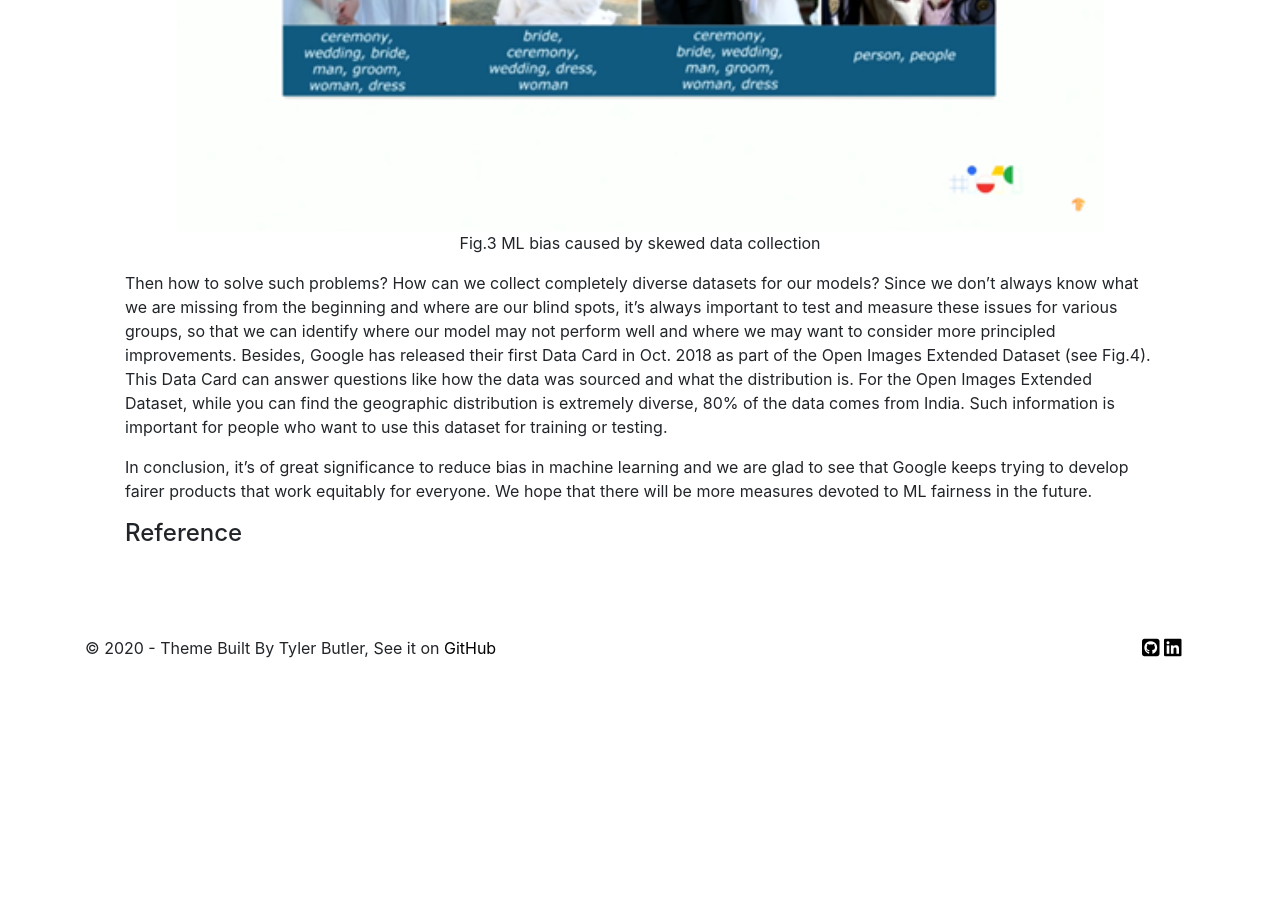
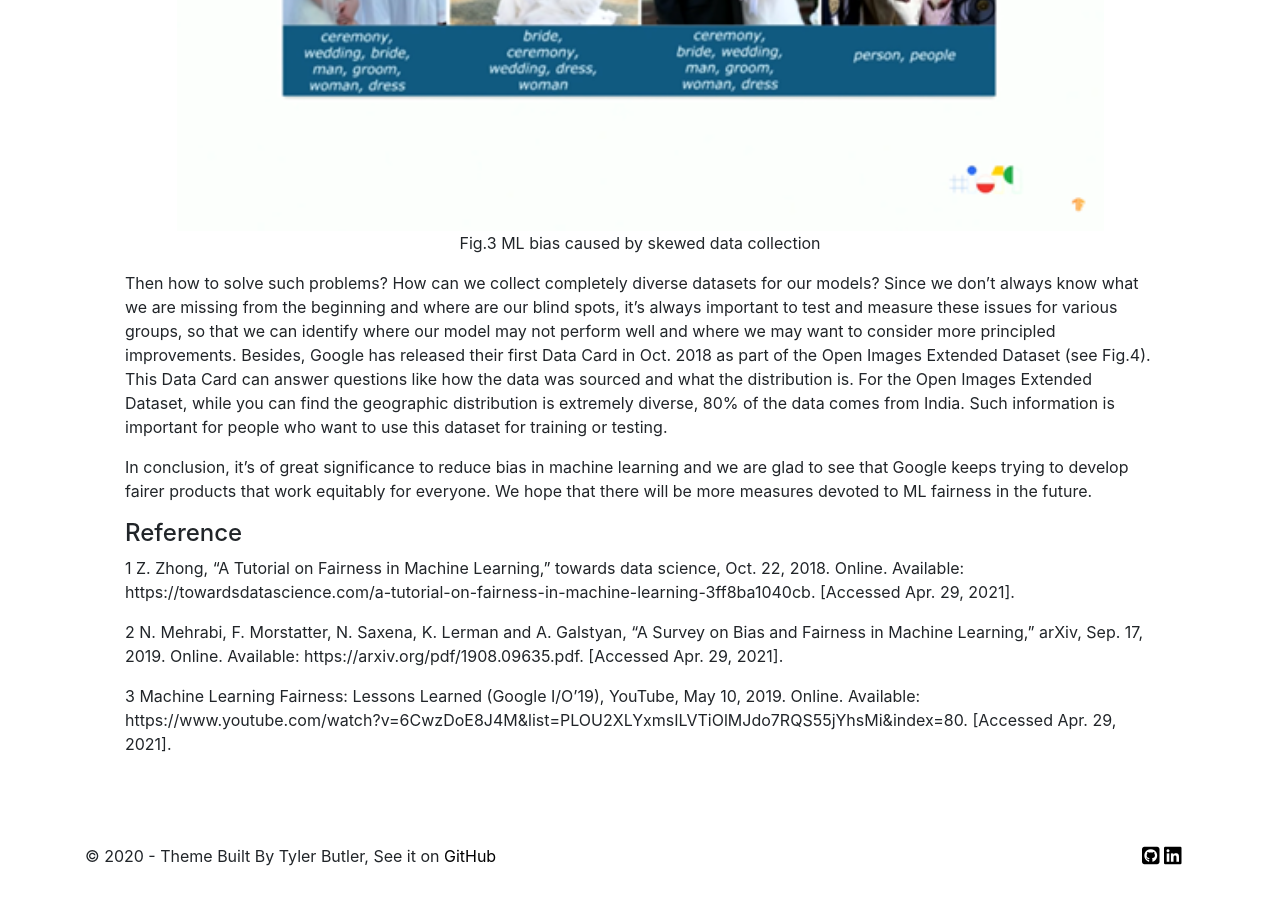
Before and after one commit to MarcoLIU27/marcoliu-website, a Jekyll site: the page built from _posts/2022-05-03-machine-learning-fairness.md, in a window 1280 px wide and 900 px high, scrolled down 3214 px. Built offline with Jekyll 4.4.1, drawn with Linux system fonts in a browser that asks for light colours; nearby versions of some CDN libraries; comment, search, counter and statistics services are not loaded; before the commit the page ends 3906 px from its top, so only the background shows below that.

Commit message:
fix blog

```diff
--- a/_posts/2022-05-04-machine-learning-fairness.md
+++ b/_posts/2022-05-03-machine-learning-fairness.md
@@ -1,7 +1,7 @@
 ---
 layout: post
 title:  "Machine Learning Fairness: Lessons Learned"
-description: My Visit Report for the course University and Society
+description: "My Visit Report for the course University and Society"
 date: 2022-05-03 20:01:21 +1000
 type: card-img-top
 categories: latin text
@@ -50,3 +50,9 @@ Besides, Google has released their first Data Card in Oct. 2018 as part of the O
 In conclusion, it’s of great significance to reduce bias in machine learning and we are glad to see that Google keeps trying to develop fairer products that work equitably for everyone. We hope that there will be more measures devoted to ML fairness in the future.
 
 #### Reference
+
+1 Z. Zhong, “A Tutorial on Fairness in Machine Learning,” towards data science, Oct. 22, 2018. Online. Available: https://towardsdatascience.com/a-tutorial-on-fairness-in-machine-learning-3ff8ba1040cb. [Accessed Apr. 29, 2021].
+
+2 N. Mehrabi, F. Morstatter, N. Saxena, K. Lerman and A. Galstyan, “A Survey on Bias and Fairness in Machine Learning,” arXiv, Sep. 17, 2019. Online. Available: https://arxiv.org/pdf/1908.09635.pdf. [Accessed Apr. 29, 2021].
+
+3 Machine Learning Fairness: Lessons Learned (Google I/O'19), YouTube, May 10, 2019. Online. Available:	 https://www.youtube.com/watch?v=6CwzDoE8J4M&list=PLOU2XLYxmsILVTiOlMJdo7RQS55jYhsMi&index=80. [Accessed Apr. 29, 2021].
```
